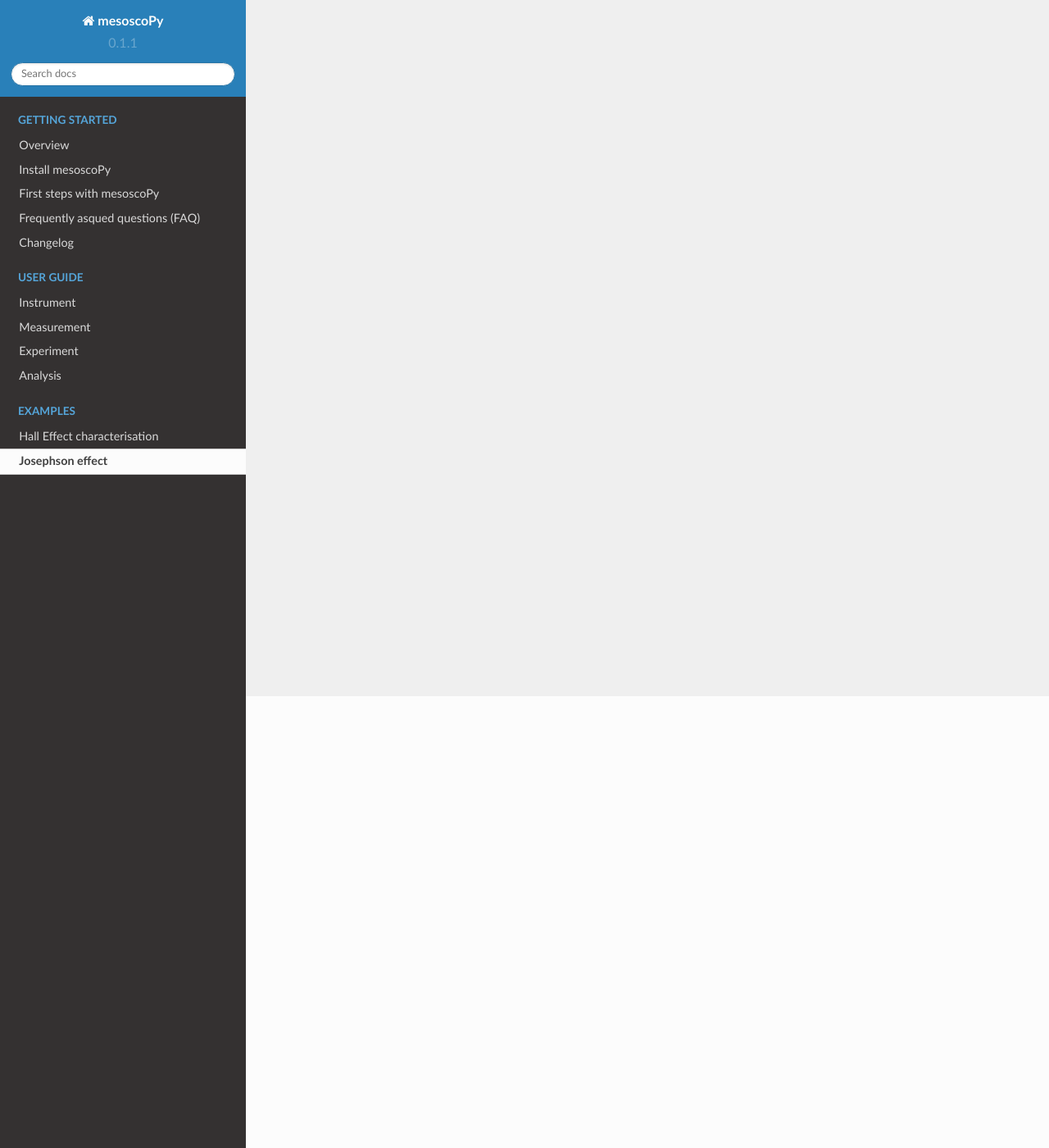
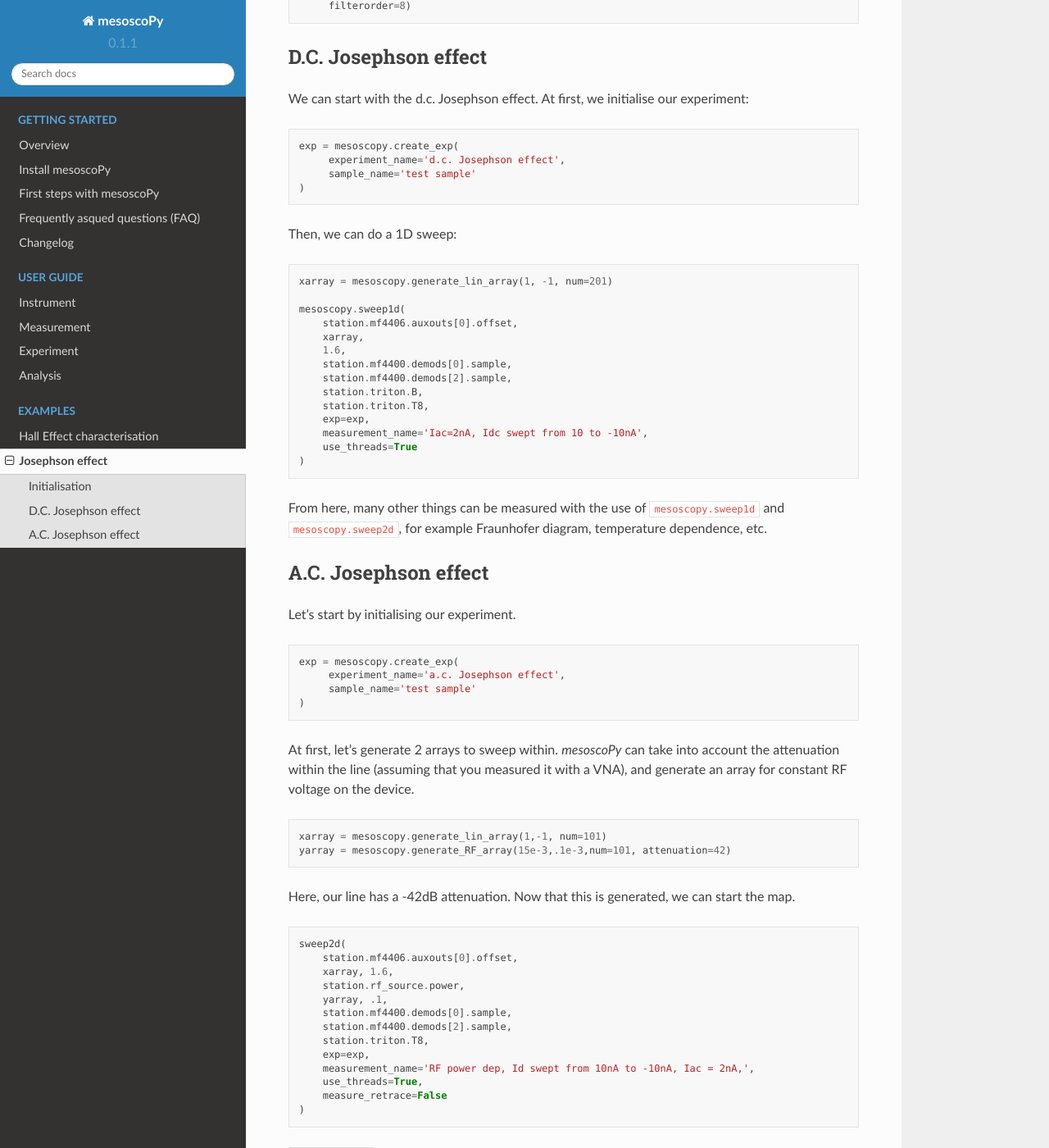
Before and after one commit to condmatphys/mesoscoPy, a Sphinx documentation site: the page built from docs/examples/josephson.rst, in a window 1280 px wide and 1400 px high, scrolled down 551 px. Shown: the whole window at 82% size. Built offline with Sphinx 7.4.7 and the Read the Docs theme 2.0.0, drawn with Linux system fonts in a browser that asks for light colours; pages that are not in the unit, such as notebooks, are missing from menus; some of the changed text lies outside the part shown.

Commit message:
add examples

```diff
--- a/docs/examples/josephson.rst
+++ b/docs/examples/josephson.rst
@@ -5,3 +5,107 @@ Josephson effect
 
 .. toctree::
    :maxdepth: 2
+
+
+Let's start with a 4-terminal Josephson junction. The drain contact is connected
+to a MFLI lock-in via an AC-DC mixer. The AC current is sourced via the MFLI
+Voltage input, the DC current via the Auxiliary output 1 of the MFLI.
+The device is also exposed to an RF excitation, sourced from a R&S SMB 100A.
+
+Initialisation
+--------------
+
+.. code:: python
+
+   import mesoscopy
+   mesoscopy.init_db('../database_josephson.db')
+   station = mesoscopy.init_station(
+        '4400', '4401',
+        rf_addr='TCPIP::192.168.0.3::inst0::INSTR',
+        triton_addr='192.168.0.2'
+   )
+
+   mesoscopy.init_lockin(
+        station,
+        freq=117,
+        ampl=2,
+        filterorder=8)
+
+
+D.C. Josephson effect
+---------------------
+
+We can start with the d.c. Josephson effect. At first, we initialise our
+experiment:
+
+.. code:: python
+
+   exp = mesoscopy.create_exp(
+        experiment_name='d.c. Josephson effect',
+        sample_name='test sample'
+   )
+
+Then, we can do a 1D sweep:
+
+.. code:: python
+
+   xarray = mesoscopy.generate_lin_array(1, -1, num=201)
+
+   mesoscopy.sweep1d(
+       station.mf4406.auxouts[0].offset,
+       xarray,
+       1.6,
+       station.mf4400.demods[0].sample,
+       station.mf4400.demods[2].sample,
+       station.triton.B,
+       station.triton.T8,
+       exp=exp,
+       measurement_name='Iac=2nA, Idc swept from 10 to -10nA',
+       use_threads=True
+   )
+
+From here, many other things can be measured with the use of ``mesoscopy.sweep1d``
+and ``mesoscopy.sweep2d``, for example Fraunhofer diagram, temperature
+dependence, etc.
+
+
+A.C. Josephson effect
+---------------------
+
+Let's start by initialising our experiment.
+
+.. code:: python
+
+   exp = mesoscopy.create_exp(
+        experiment_name='a.c. Josephson effect',
+        sample_name='test sample'
+   )
+
+
+At first, let's generate 2 arrays to sweep within. *mesoscoPy* can take into
+account the attenuation within the line (assuming that you measured it with a
+VNA), and generate an array for constant RF voltage on the device.
+
+.. code:: python
+
+   xarray = mesoscopy.generate_lin_array(1,-1, num=101)
+   yarray = mesoscopy.generate_RF_array(15e-3,.1e-3,num=101, attenuation=42)
+
+Here, our line has a -42dB attenuation. Now that this is generated, we can start
+the map.
+
+.. code:: python
+
+   sweep2d(
+       station.mf4406.auxouts[0].offset,
+       xarray, 1.6,
+       station.rf_source.power,
+       yarray, .1,
+       station.mf4400.demods[0].sample,
+       station.mf4400.demods[2].sample,
+       station.triton.T8,
+       exp=exp,
+       measurement_name='RF power dep, Id swept from 10nA to -10nA, Iac = 2nA,',
+       use_threads=True,
+       measure_retrace=False
+   )
--- a/docs/start/installation.rst
+++ b/docs/start/installation.rst
@@ -30,7 +30,7 @@ In addition, you will need a visa library. We are working with `RS Visa
 From windows, installation is straightforward. On a linux machine, run ``sudo
 apt install ./rsvisa.deb`` (ubuntu-linux). Then, you need to make sure that
 pyvisa is linked to RS Visa. There are instructions on `PyVISA's
-documentation<https://pyvisa.readthedocs.io/en/latest/introduction/configuring.html>`_.
+documentation <https://pyvisa.readthedocs.io/en/latest/introduction/configuring.html>`_.
 In pratice, you should edit the file ``~/.pyvisarc`` with something like:
 
 .. code:: text
```
Also changed, not shown: docs/examples/halleffect.rst (+47 -0 lines), docs/start/overview.rst (+6 -3 lines).
